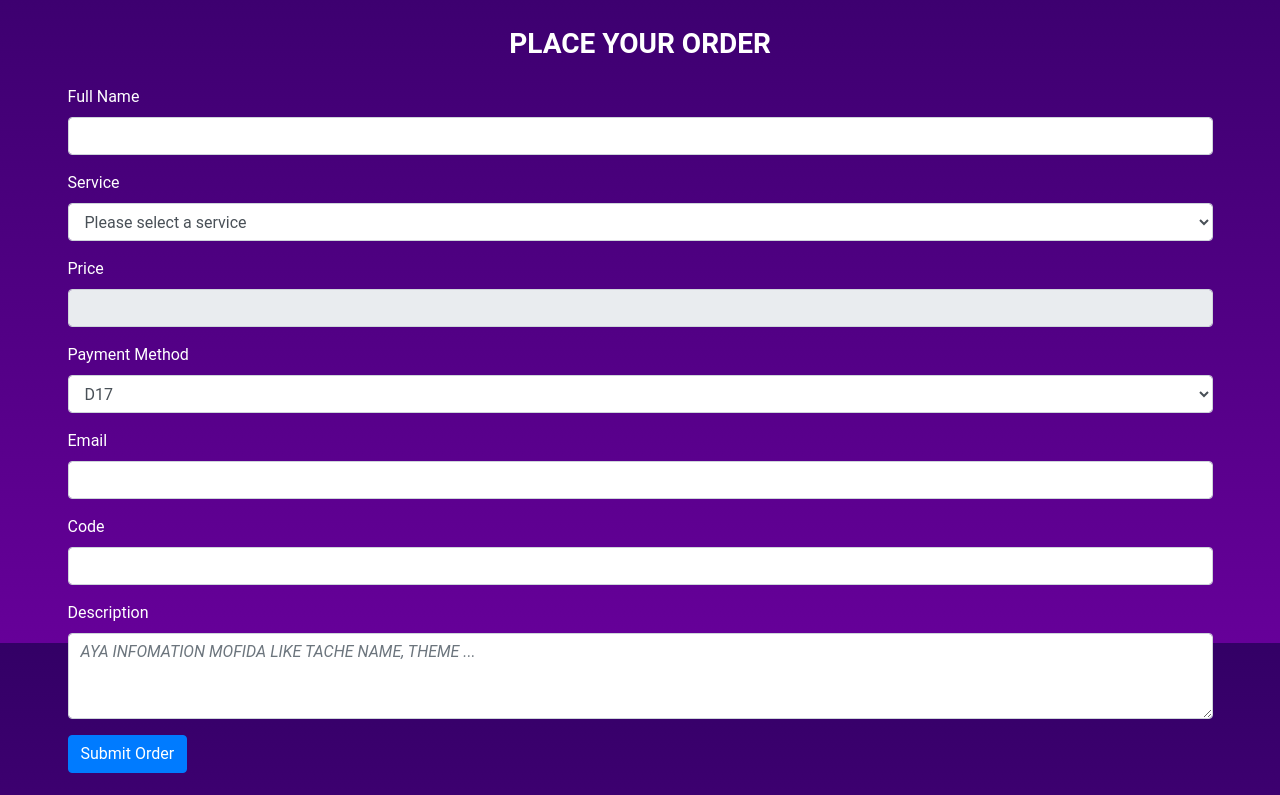
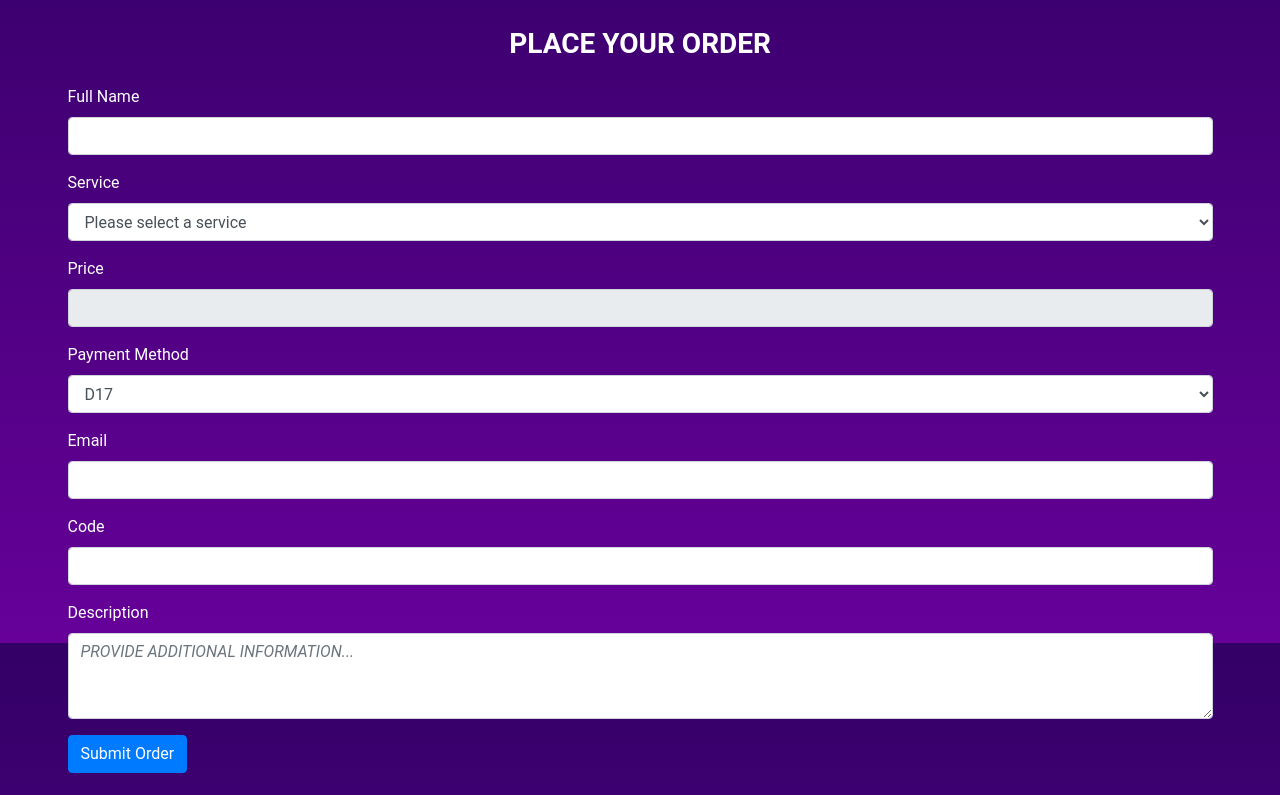
Before and after one commit to ESPRITSDL/web, a website: page order.html in a window 1280 px wide. Shown: the part 157-952 px from the top of the page. Drawn offline with Linux system fonts and the light colour scheme.

Commit message:
Update order.html

```diff
--- a/order.html
+++ b/order.html
@@ -49,6 +49,9 @@
 <section class="order-section spad">
     <div class="container">
         <div class="section-title text-white">Place Your Order</div>
+
+        <!-- Order Container to Hide Form on Success -->
+        <div id="orderContainer">
             <form id="orderForm">
                 <div class="form-group">
                     <label>Full Name</label>
@@ -88,17 +91,20 @@
                 </div>
                 <div class="form-group">
                     <label>Description</label>
-                <textarea class="form-control" id="description" rows="3" placeholder="aya infomation mofida like tache name, theme ..."></textarea>
+                    <textarea class="form-control" id="description" rows="3" placeholder="Provide additional information..."></textarea>
                 </div>
 
                 <button type="submit" class="btn btn-primary">Submit Order</button>
             </form>
+        </div>
 
-    </div>
+        <!-- Order Confirmation Message -->
         <div id="orderConfirmation" class="alert alert-success text-center mt-3" style="display: none;">
             🎉 Order submitted successfully! Your Order ID is: <strong id="orderId"></strong>
         </div>
+    </div>
 </section>
+
 <!-- Footer section -->
 <footer class="footer-section">
     <div class="container">
```
Lines whose indentation alone changed are shown as unchanged.
